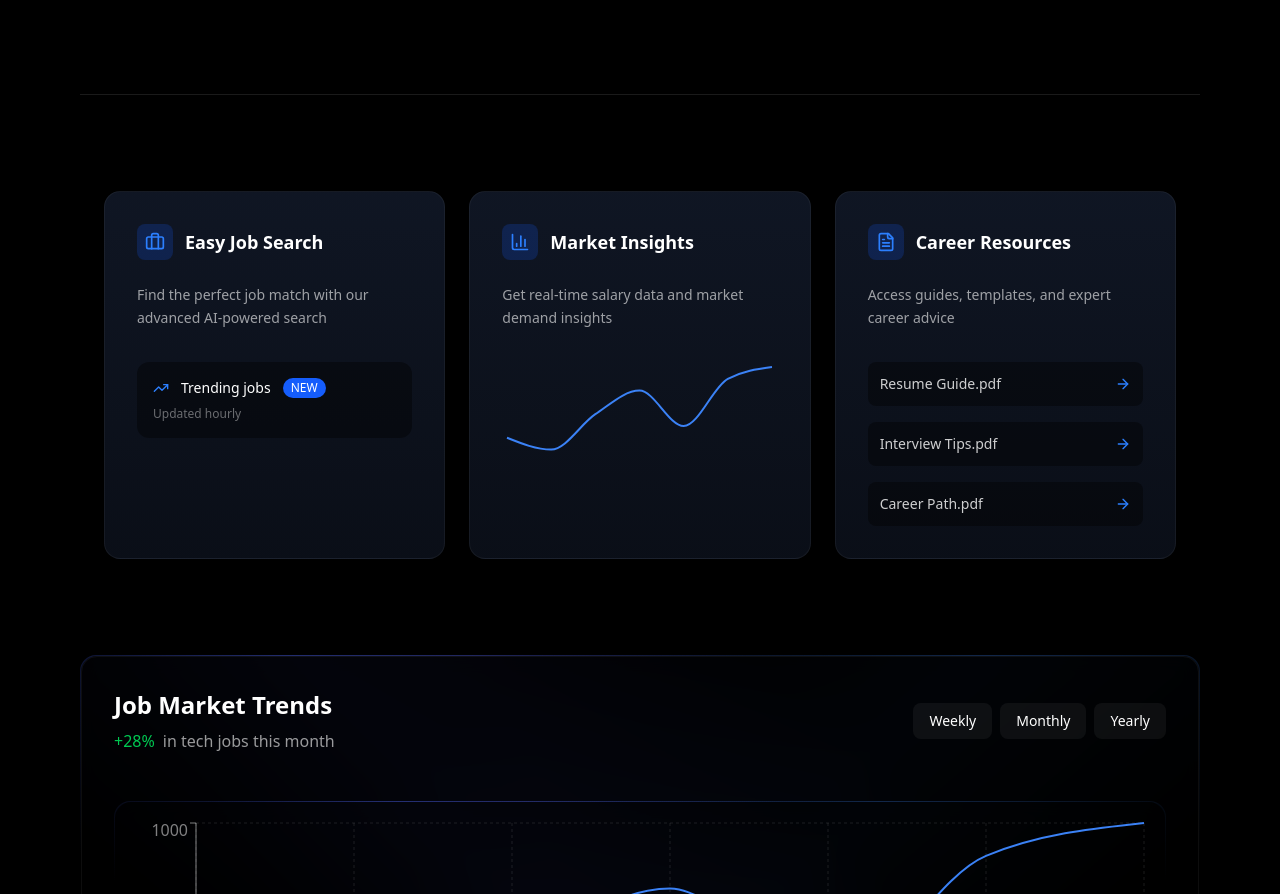
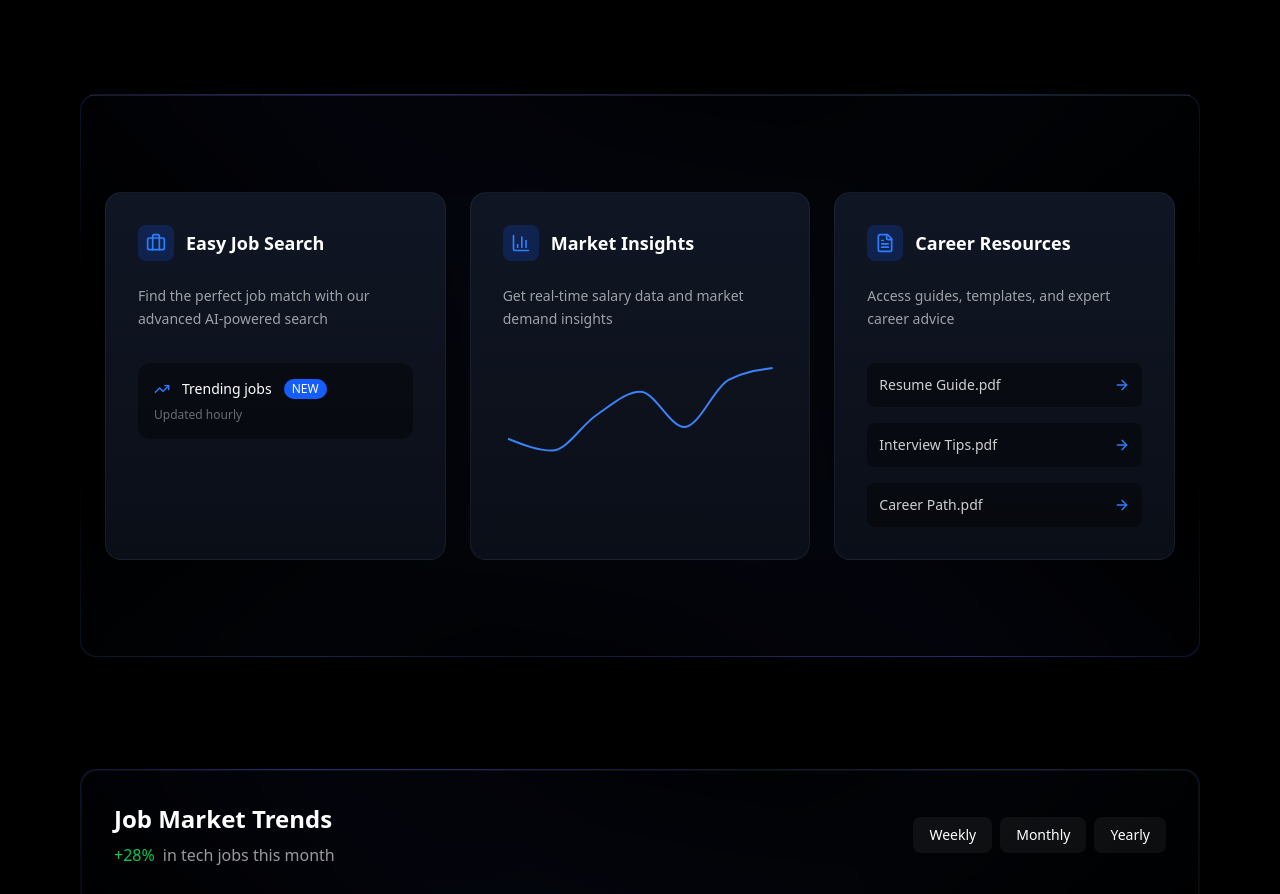
Before and after one commit to GauRav-sINGh123/NextGig, a React (Vite) app in the folder frontend/: page / in a window 1280 px wide. Shown: the part 1526-2420 px from the top of the page. Built offline with nearby package versions, Linux system fonts and the light colour scheme.

Commit message:
Feature Grid Style Changed

```diff
--- a/frontend/src/components/FeatureGrid.tsx
+++ b/frontend/src/components/FeatureGrid.tsx
@@ -1,6 +1,7 @@
 import { ArrowRight, BarChart3, Briefcase, FileText, TrendingUp } from 'lucide-react'
 import {motion} from 'framer-motion'
 import { Line, LineChart, ResponsiveContainer } from 'recharts'
+import AnimatedGradientBorder from './AnimatedGradientBorder';
 
 function FeatureGrid() {
     const data = [
@@ -14,6 +15,7 @@ function FeatureGrid() {
       ];
 
   return (
+    <AnimatedGradientBorder className='mb-28'>
     <section className="py-24 px-6 border-t border-white/10">
     <div className="max-w-7xl mx-auto grid grid-cols-1 md:grid-cols-2 lg:grid-cols-3 gap-6">
       <motion.div
@@ -91,6 +93,7 @@ function FeatureGrid() {
       </motion.div>
     </div>
   </section>
+</AnimatedGradientBorder>
   )
 }
 
```
